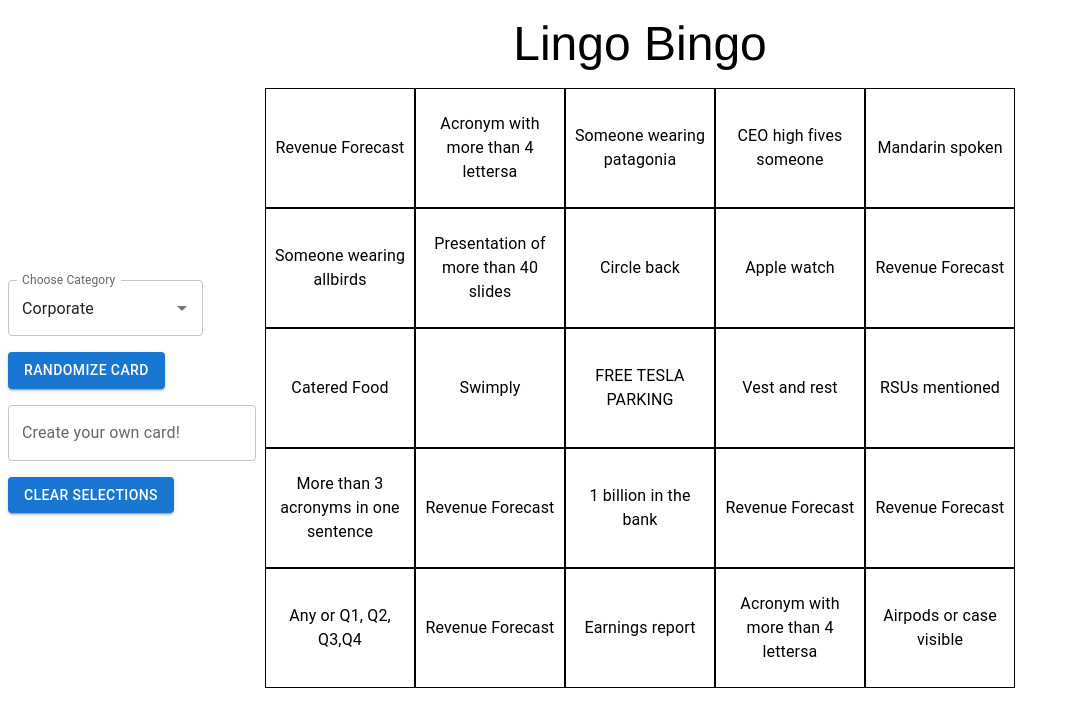
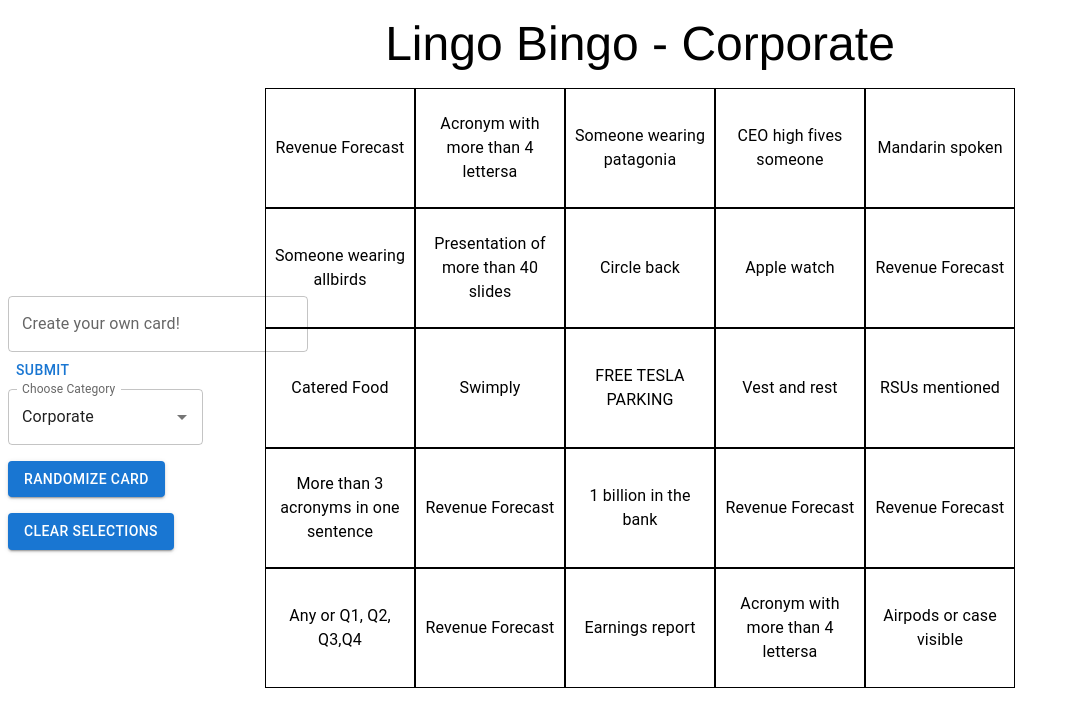
Before and after one commit to EllAchE/lingobingo, a React (Create React App) app: page / in a window 1280 px wide. Shown: the top 726 px of the page, without its empty margins (0-1071 px from the left). Built offline with nearby package versions, Linux system fonts and the light colour scheme.

Commit message:
basic app functions

```diff
--- a/src/App.tsx
+++ b/src/App.tsx
@@ -67,7 +67,7 @@ function App() {
         margin="auto"
         align="center"
       >
-        Lingo Bingo
+        Lingo Bingo - {category}
       </Typography>
       <BingoCard
         bingoCard={bingoCard}
@@ -77,7 +77,7 @@ function App() {
       <SideBar
         category={category}
         setCategory={changeCategory}
-        setWordGrid={setBingoCard}
+        setBingoCard={setBingoCard}
         clearCellSelections={clearCellSelections}
       />
       <WaterMark />
--- a/src/components/CustomInput.tsx
+++ b/src/components/CustomInput.tsx
@@ -1,23 +1,41 @@
-import { TextField } from '@mui/material';
-import React, { FormEvent } from 'react';
+import { Box, Button, TextField } from '@mui/material';
+import React, { useState } from 'react';
 import { createBingoCard } from '../scripts/createGrid';
 import extractCategories from '../scripts/extractCategories';
 
-export function CustomInput({ setWordGrid }: { setWordGrid: any }) {
+export function CustomInput({ setBingoCard }: { setBingoCard: any }) {
+  const [userInput, setUserInput] = useState('');
   return (
-    <TextField
-      label="Create your own card!"
-      sx={{ marginTop: 2 }}
-      onSubmit={(e: FormEvent<HTMLDivElement>) => {
-        const cats = extractCategories('a');
-        if (cats) {
-          setWordGrid(createBingoCard(cats).bingoCard);
-        } else {
-          console.warn(
-            'Invalid input, must be at least 25 comma separated words'
-          );
-        }
-      }}
-    ></TextField>
+    <Box>
+      <TextField
+        fullWidth
+        multiline
+        maxRows={5}
+        label="Create your own card!"
+        sx={{ marginTop: 2 }}
+        onChange={(
+          e: React.ChangeEvent<HTMLTextAreaElement | HTMLInputElement>
+        ) => {
+          setUserInput(e.target.value);
+        }}
+        value={userInput}
+      ></TextField>
+      <Button
+        onClick={() => {
+          if (!userInput) {
+            return;
+          }
+
+          const cats = extractCategories(userInput);
+          if (cats) {
+            setBingoCard(createBingoCard(cats).bingoCard);
+          } else {
+            alert('Invalid input, must be at least 25 comma-separated phrases');
+          }
+        }}
+      >
+        Submit
+      </Button>
+    </Box>
   );
 }
--- a/src/components/Sidebar.tsx
+++ b/src/components/Sidebar.tsx
@@ -7,16 +7,17 @@ import { CustomInput } from './CustomInput';
 export function SideBar({
   category,
   setCategory,
-  setWordGrid,
+  setBingoCard,
   clearCellSelections,
 }: {
   category: string;
   setCategory: any;
-  setWordGrid: any;
+  setBingoCard: any;
   clearCellSelections: any;
 }) {
   return (
     <Box sx={{ position: 'fixed', top: '35%', left: 8, width: 300 }}>
+      <CustomInput setBingoCard={setBingoCard} />
       <CategorySelect category={category} setCategory={setCategory} />
       <Button
         sx={{ marginTop: 2 }}
@@ -27,7 +28,6 @@ export function SideBar({
       >
         Randomize Card
       </Button>
-      <CustomInput setWordGrid={setWordGrid} />
       <Button
         sx={{ marginTop: 2 }}
         onClick={() => {
```
Also changed, not shown: src/teststring.txt (added).
